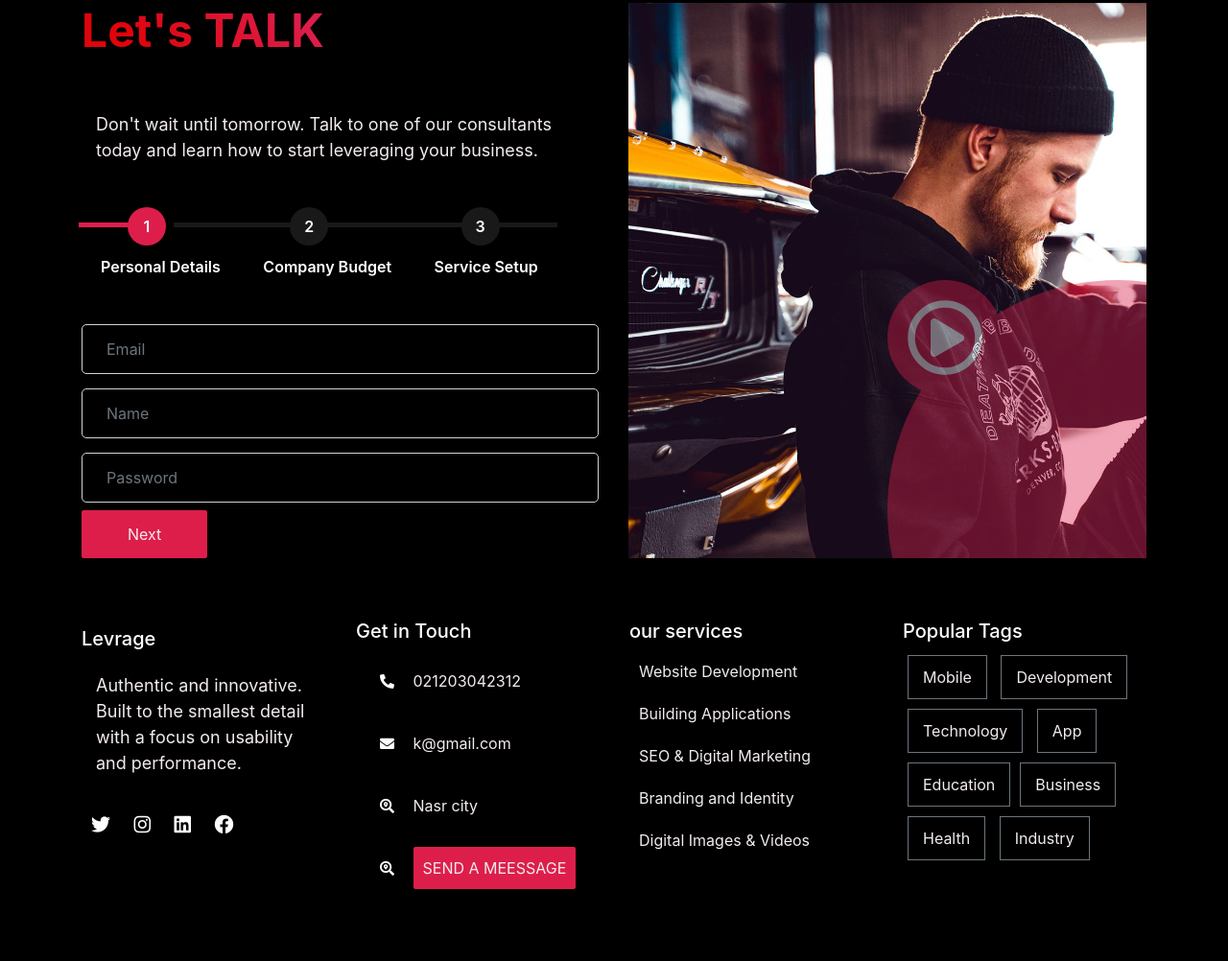
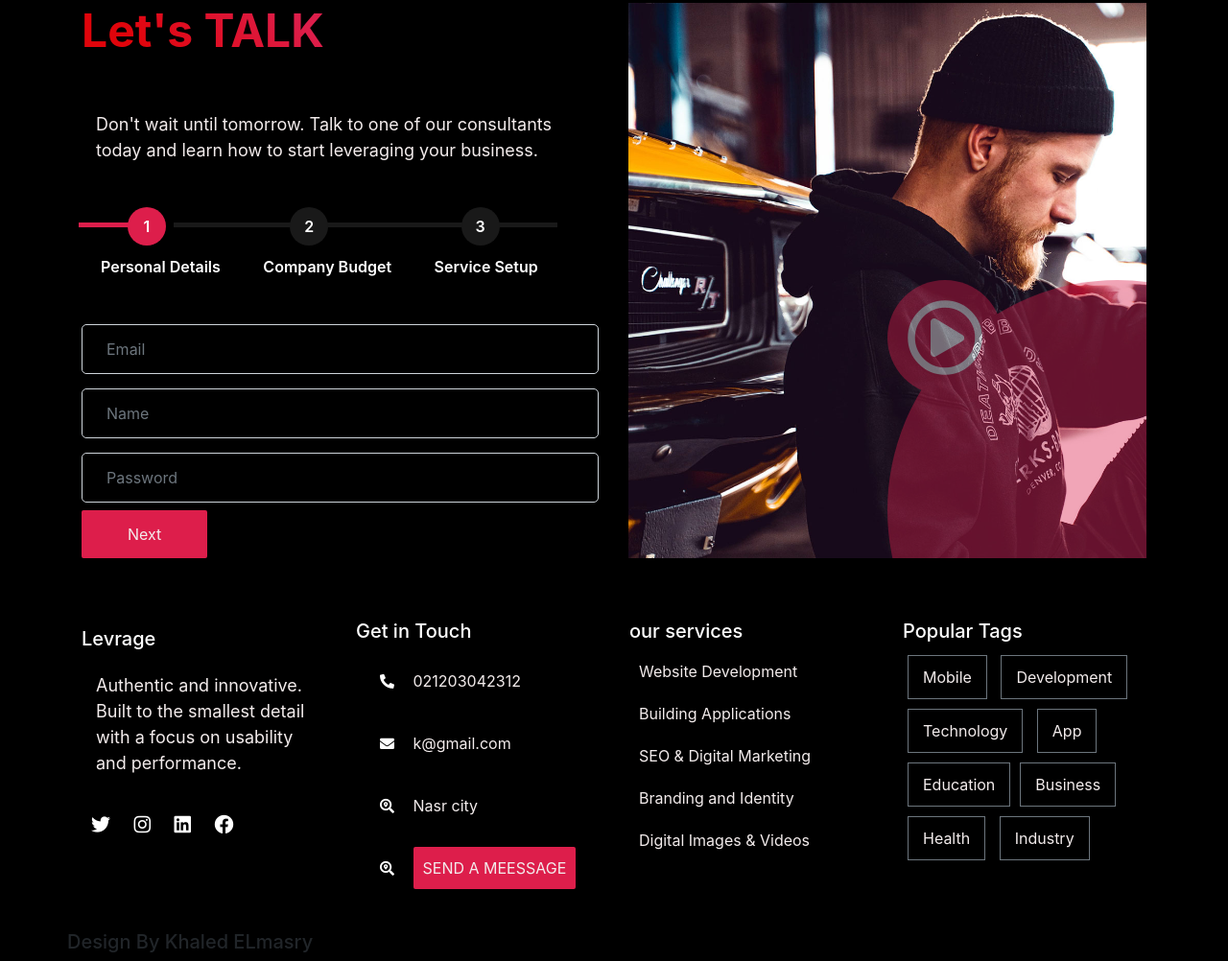
Before and after one commit to k801/la-verage, a plain HTML site: page index.html in a window 1280 px wide. Shown: the part 5409-6411 px from the top of the page at 96% size. Before the commit the page ends 6379 px from the top, so only its background shows below. Drawn offline with nearby package versions, Linux system fonts and the light colour scheme; a web font is replaced by a local one.

Commit message:
Update index.html

```diff
--- a/index.html
+++ b/index.html
@@ -834,7 +834,7 @@ BUY NOW
 
     </div>
 
-
+  <h5> Design By Khaled ELmasry</h5>
 </div>
 
 
```
